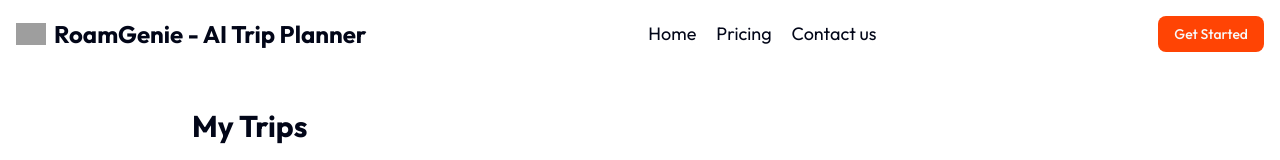
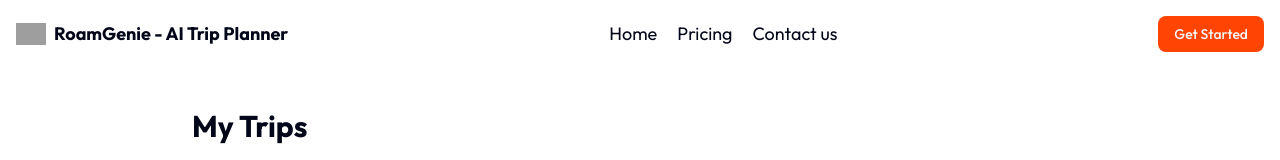
Before and after one commit to yadavluv2004/RoamGenie---AI-Trip-Planner, a Next.js app: page /my-trips in a window 1280 px wide. Shown: the top 160 px of the page. Built offline with nearby package versions, Linux system fonts and the light colour scheme; no server answers; grey boxes are pictures that could not be loaded.

Commit message:
changed header

```diff
--- a/app/_components/Header.tsx
+++ b/app/_components/Header.tsx
@@ -31,7 +31,7 @@ function Header() {
     <div className="flex justify-between items-center p-4">
       <div className="flex gap-2 items-center">
         <Image src="/logo.svg" alt="logo" width={30} height={30} />
-        <h2 className="font-bold text-2xl">RoamGenie - AI Trip Planner</h2>
+        <h2 className="font-bold text-2xl sm:text-base md:text-lg">RoamGenie - AI Trip Planner</h2>
       </div>
       <div className="flex gap-5 items-center">
         {menuOptions.map((menu, index) => (
@@ -42,7 +42,8 @@ function Header() {
           </Link>
         ))}
       </div>
-      <div className="flex gap-5 items-center">
+      <div className="flex gap-5 items-center hidden sm:flex
+      ">
         {!user ? (
           <SignInButton mode="modal">
             <Button>Get Started</Button>
```
